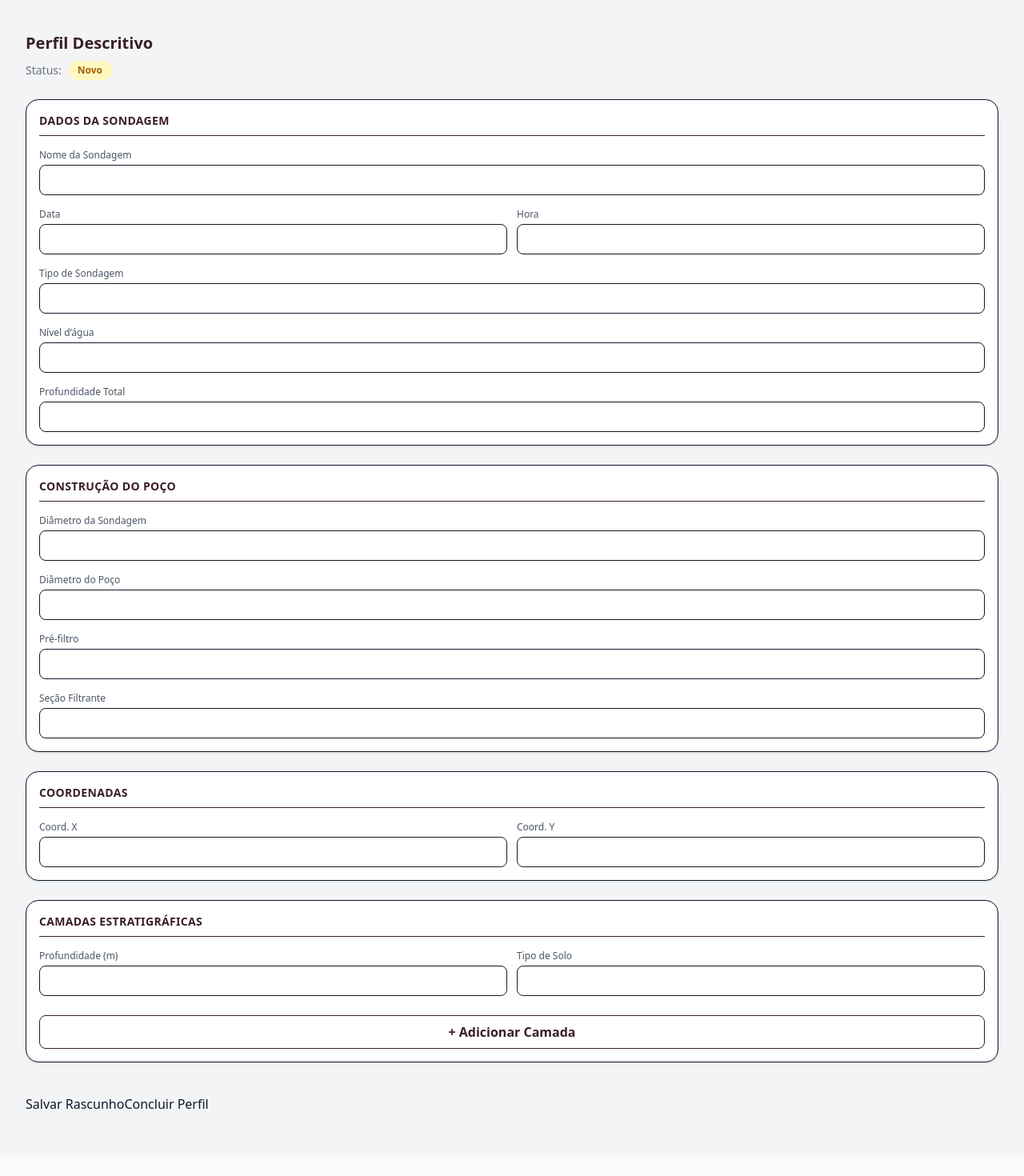
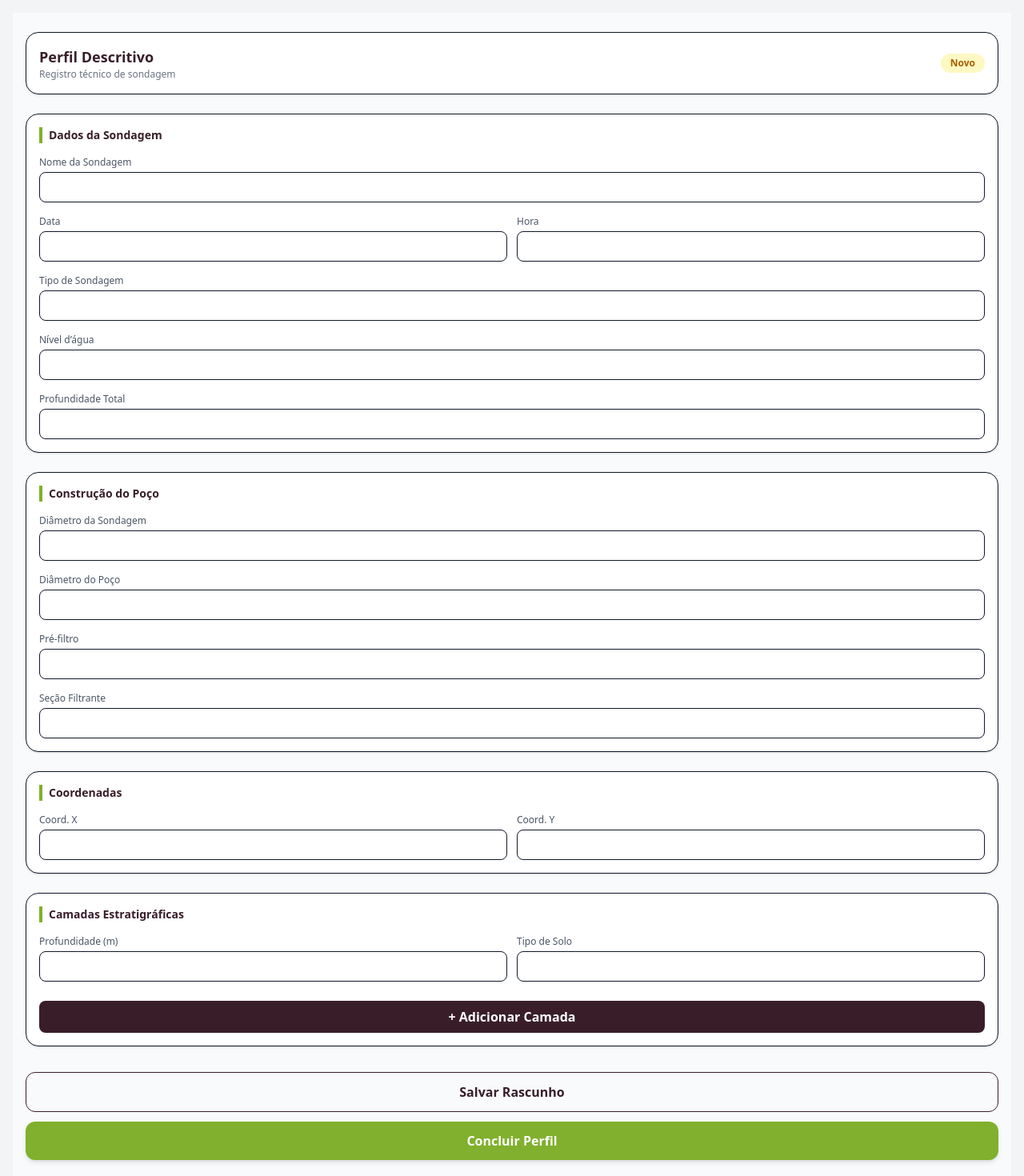
Before and after one commit to vitorkborman-cloud/gs-workorder, a Next.js app: page /mobile/projetos/1/solo in a window 1280 px wide. Shown: the top 1470 px of the page at 80% size. Before the commit the page ends 1444 px from the top, so only its background shows below. Built offline with nearby package versions, Linux system fonts and the light colour scheme; no server answers; the database is empty.

Commit message:
ajuste layout perfil

```diff
--- a/app/mobile/projetos/[id]/solo/page.tsx
+++ b/app/mobile/projetos/[id]/solo/page.tsx
@@ -4,7 +4,6 @@ import { useEffect, useState } from "react";
 import { useParams } from "next/navigation";
 import { supabase } from "../../../../../lib/supabase";
 import AppShell from "../../../../../components/AppShell";
-import Button from "../../../../../components/Button";
 
 type Layer = {
   profundidade: string;
@@ -101,10 +100,7 @@ export default function SoloPage() {
     if (draftId) {
       await supabase
         .from("soil_descriptions")
-        .update({
-          ...form,
-          layers,
-        })
+        .update({ ...form, layers })
         .eq("id", draftId);
     } else {
       const { data } = await supabase
@@ -167,105 +163,53 @@ export default function SoloPage() {
 
   return (
     <AppShell>
-      <div className="px-4 py-6 space-y-6">
+      <div className="min-h-screen bg-gray-50 px-4 py-6 space-y-6">
 
         {/* HEADER */}
-        <div className="space-y-2">
-          <h1 className="text-xl font-bold text-[#391e2a]">
-            Perfil Descritivo
-          </h1>
-          <div className="flex items-center gap-2">
-            <span className="text-sm text-gray-500">Status:</span>
+        <div className="bg-white rounded-2xl shadow-sm border p-4">
+          <div className="flex justify-between items-center">
+            <div>
+              <h1 className="text-lg font-bold text-[#391e2a]">
+                Perfil Descritivo
+              </h1>
+              <p className="text-xs text-gray-500">
+                Registro técnico de sondagem
+              </p>
+            </div>
+
             <span className="text-xs font-semibold px-3 py-1 rounded-full bg-yellow-100 text-yellow-700">
               {draftId ? "Rascunho" : "Novo"}
             </span>
           </div>
         </div>
 
-        {/* DADOS DA SONDAGEM */}
         <Section title="Dados da Sondagem">
-          <Input
-            label="Nome da Sondagem"
-            value={form.nome_sondagem}
-            onChange={(v) => setField("nome_sondagem", v)}
-          />
+          <Input label="Nome da Sondagem" value={form.nome_sondagem} onChange={(v) => setField("nome_sondagem", v)} />
 
           <div className="grid grid-cols-2 gap-3">
-            <Input
-              label="Data"
-              value={form.data}
-              onChange={(v) => setField("data", v)}
-            />
-            <Input
-              label="Hora"
-              value={form.hora}
-              onChange={(v) => setField("hora", v)}
-            />
+            <Input label="Data" value={form.data} onChange={(v) => setField("data", v)} />
+            <Input label="Hora" value={form.hora} onChange={(v) => setField("hora", v)} />
           </div>
 
-          <Input
-            label="Tipo de Sondagem"
-            value={form.tipo_sondagem}
-            onChange={(v) => setField("tipo_sondagem", v)}
-          />
-
-          <Input
-            label="Nível d’água"
-            value={form.nivel_agua}
-            onChange={(v) => setField("nivel_agua", v)}
-          />
-
-          <Input
-            label="Profundidade Total"
-            value={form.profundidade_total}
-            onChange={(v) => setField("profundidade_total", v)}
-          />
+          <Input label="Tipo de Sondagem" value={form.tipo_sondagem} onChange={(v) => setField("tipo_sondagem", v)} />
+          <Input label="Nível d’água" value={form.nivel_agua} onChange={(v) => setField("nivel_agua", v)} />
+          <Input label="Profundidade Total" value={form.profundidade_total} onChange={(v) => setField("profundidade_total", v)} />
         </Section>
 
-        {/* CONSTRUÇÃO */}
         <Section title="Construção do Poço">
-          <Input
-            label="Diâmetro da Sondagem"
-            value={form.diametro_sondagem}
-            onChange={(v) => setField("diametro_sondagem", v)}
-          />
-
-          <Input
-            label="Diâmetro do Poço"
-            value={form.diametro_poco}
-            onChange={(v) => setField("diametro_poco", v)}
-          />
-
-          <Input
-            label="Pré-filtro"
-            value={form.pre_filtro}
-            onChange={(v) => setField("pre_filtro", v)}
-          />
-
-          <Input
-            label="Seção Filtrante"
-            value={form.secao_filtrante}
-            onChange={(v) => setField("secao_filtrante", v)}
-          />
+          <Input label="Diâmetro da Sondagem" value={form.diametro_sondagem} onChange={(v) => setField("diametro_sondagem", v)} />
+          <Input label="Diâmetro do Poço" value={form.diametro_poco} onChange={(v) => setField("diametro_poco", v)} />
+          <Input label="Pré-filtro" value={form.pre_filtro} onChange={(v) => setField("pre_filtro", v)} />
+          <Input label="Seção Filtrante" value={form.secao_filtrante} onChange={(v) => setField("secao_filtrante", v)} />
         </Section>
 
-        {/* COORDENADAS */}
         <Section title="Coordenadas">
           <div className="grid grid-cols-2 gap-3">
-            <Input
-              label="Coord. X"
-              value={form.coord_x}
-              onChange={(v) => setField("coord_x", v)}
-            />
-            <Input
-              label="Coord. Y"
-              value={form.coord_y}
-              onChange={(v) => setField("coord_y", v)}
-            />
+            <Input label="Coord. X" value={form.coord_x} onChange={(v) => setField("coord_x", v)} />
+            <Input label="Coord. Y" value={form.coord_y} onChange={(v) => setField("coord_y", v)} />
           </div>
         </Section>
 
-        {/* CAMADAS */}
         <Section title="Camadas Estratigráficas">
           {layers.map((layer, i) => (
             <div key={i} className="grid grid-cols-2 gap-3">
@@ -292,23 +236,34 @@ export default function SoloPage() {
 
           <button
             onClick={addLayer}
-            className="w-full mt-2 border border-[#391e2a] text-[#391e2a] font-semibold py-2 rounded-lg"
+            className="w-full mt-2 bg-[#391e2a] text-white font-semibold py-2 rounded-lg"
           >
             + Adicionar Camada
           </button>
         </Section>
 
-        {/* BOTÕES */}
-        <div className="space-y-3 pt-4">
-          <Button text="Salvar Rascunho" onClick={salvar} />
-          <Button text="Concluir Perfil" onClick={concluir} />
+        {/* BOTÕES PROFISSIONAIS */}
+        <div className="space-y-3 pt-2">
+          <button
+            onClick={salvar}
+            className="w-full border border-[#391e2a] text-[#391e2a] font-semibold py-3 rounded-xl"
+          >
+            Salvar Rascunho
+          </button>
+
+          <button
+            onClick={concluir}
+            className="w-full bg-[#80b02d] text-white font-bold py-3 rounded-xl shadow-md"
+          >
+            Concluir Perfil
+          </button>
         </div>
       </div>
     </AppShell>
   );
 }
 
-/* COMPONENTES AUXILIARES */
+/* COMPONENTES */
 
 function Section({
   title,
@@ -319,7 +274,7 @@ function Section({
 }) {
   return (
     <div className="bg-white rounded-2xl shadow-sm border p-4 space-y-4">
-      <h2 className="text-sm font-semibold text-[#391e2a] uppercase tracking-wide border-b pb-2">
+      <h2 className="text-sm font-semibold text-[#391e2a] border-l-4 border-[#80b02d] pl-2">
         {title}
       </h2>
       {children}
```
